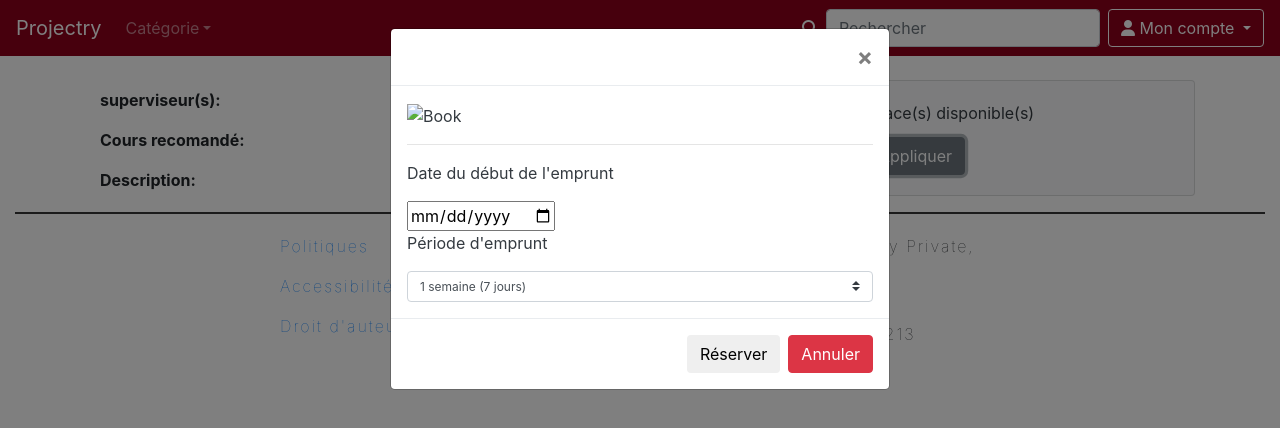
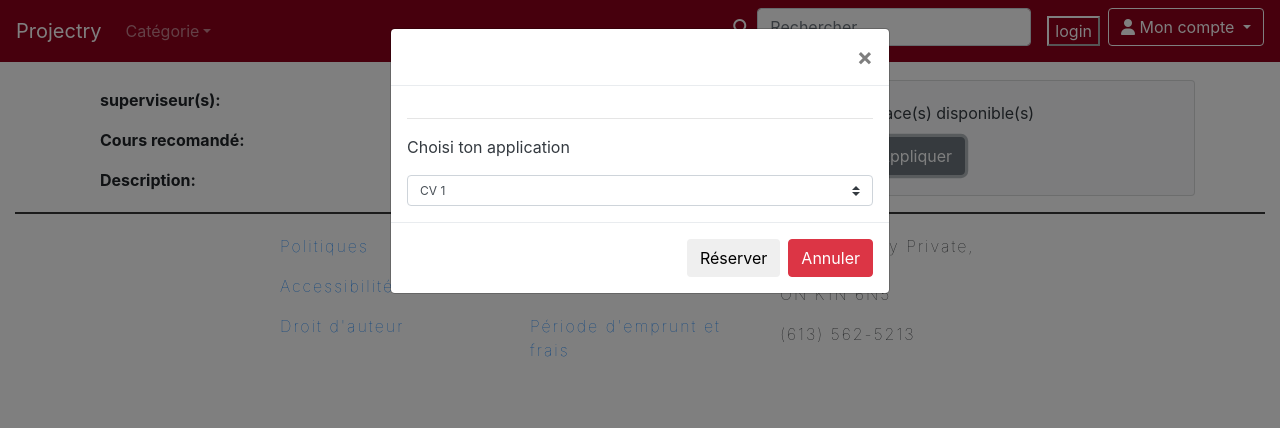
Before and after one commit to passe11/SAPE, a plain HTML site: page projet.html in a window 1280 px wide. Both pictures are taken after a click on the button "Appliquer". Drawn offline with nearby package versions, Linux system fonts and the light colour scheme.

Commit message:
Poppulé les projets

```diff
--- a/projet.html
+++ b/projet.html
@@ -120,19 +120,15 @@
 
       <!-- Modal body -->
       <div class="modal-body">
-        <img id="modalImage" class="img-fluid" src="images/book-black.png"  style="height: 300px; width: 250px" alt="Book">
         <hr>
-        <p>Date du début de l'emprunt</p><input type="date" id="start-date" name="Date emprunt" min="2019-07-18">
-        <p>Période d'emprunt</p>
+        <p>Choisi ton application</p>
         <select id="emprunt" class="custom-select custom-select-sm">
-  <option>1 semaine (7 jours)</option>
-  <option>2 semaines (14 jours)</option>
-  <option>3 semaines (21 jours)</option>
-  <option>1 mois (30 jours)</option>
+  <option>CV 1</option>
+  <option>CV 2</option>
+  <option>CV 3</option>
+  <option>CV 4</option>
 </select>
       </div>
-
-      <!-- Modal footer -->
       <div class="modal-footer">
       	<button onclick="reservation()" type="button" class="btn" data-dismiss="modal" data-toggle="modal" data-target="#confirmation">Réserver</button>
         <button type="button" class="btn btn-danger" data-dismiss="modal">Annuler</button>
@@ -146,7 +142,7 @@
     <div class="modal-content">
       <!-- Modal Header -->
       <div class="modal-header">
-      	<p>Bravo! La réservation est un succès! Veuillez accéder à la page <strong>Mes Réservations</strong> sous le menu <strong>Mon Compte</strong> pour voir vos livres réservés.</p>
+      	<p>Bravo! L'application est un succès! Veuillez accéder à la page <strong>Mes projets</strong> sous le menu <strong>Mon Compte</strong> pour voir vos projets.</p>
         <button type="button" class="close" data-dismiss="modal">&times;</button>
       </div>
     </div>
@@ -157,7 +153,7 @@
     <div class="modal-content">
       <!-- Modal Header -->
       <div class="modal-header">
-        <p>Bravo! La mise en attenente est un succès! Veuillez accéder à la page <strong>Mes Réservations</strong> sous le menu <strong>Mon Compte</strong> pour voir vos livres en attente.</p>
+        <p>Bravo! La mise en attenente est un succès! Veuillez accéder à la page <strong>Mes projets</strong> sous le menu <strong>Mon Compte</strong> pour voir les projets en attente.</p>
         <button type="button" class="close" data-dismiss="modal">&times;</button>
       </div>
     </div>
--- a/script/script.js
+++ b/script/script.js
@@ -9,11 +9,11 @@ var id1= {
   format:'papier'
 };
 var id2= {
-  bookName:'Mécanique pour ingénieurs, 3e éd.',
+  bookName:'Projet 2 ',
   author: 'Ferdinand P. Beer, E. Russell Johnston Jr., David F. Mazurek',
   disponible: 18,
   class: 'GNG 1505, GNG 1105',
-  description:'Mécanique pour ingénieurs, 3e édition accompagne les étudiants de premier cycle universitaire en génie ainsi que leurs professeurs dans les cours de statique (volume 1) et de dynamique (volume 2)',
+  description:'Projet d&apos;intelligence artificiel, et de devellopement industriel.
   image:'images/mecanique.jpg',
   langue:'francais',
   format:'papier'
```
